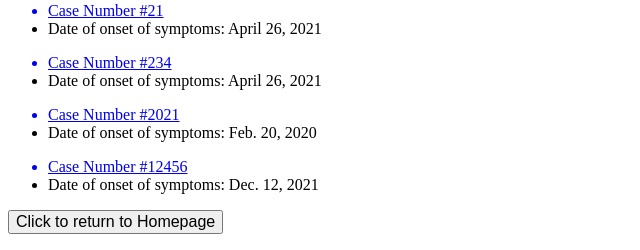
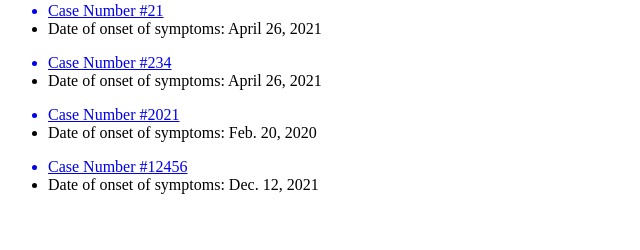
Before and after one commit to Alkmeerd/SSEFinder, a Django app: template SSEFinder-groupR/users/templates/sse_display.html in a window 1280 px wide. Shown: the part 1168-1418 px from the top of the page, without its empty margins (0-640 px from the left). After the commit the page ends 1362 px from the top, so only its background shows below. Run offline with Django 3.2, Linux system fonts and the light colour scheme; the template is opened without the code that fills it: values that come from a table or form of the project are taken from there, others are empty; data comes from the database, SQL or seed files in the repository; parts of the project's set-up code (start-up, migrations or seed data) failed here and were passed over.

Commit message:
minor fixes on display issue

```diff
--- a/SSEFinder-groupR/users/templates/sse_display.html
+++ b/SSEFinder-groupR/users/templates/sse_display.html
@@ -1,4 +1,4 @@
-<h1>Showing all the possible infected by event :{{ event}}</h1>
+<h1>Showing all the possible infected by event :{{ event }}</h1>
 {% for case in infected %}
 <ul>
     <a href="{% url 'case_events_details' case %}"><li> Case Number #{{ case.case_no }} </li></a>
@@ -23,10 +23,3 @@
 {% empty %}
 <p><b>No possible infector found</b></p>
 {% endfor %}
-
-
-
-
-<form action="{% url 'home' %}" method="get">
-    <input style="font-size:100%;" type="submit" value="Click to return to Homepage">
-</form>
```
